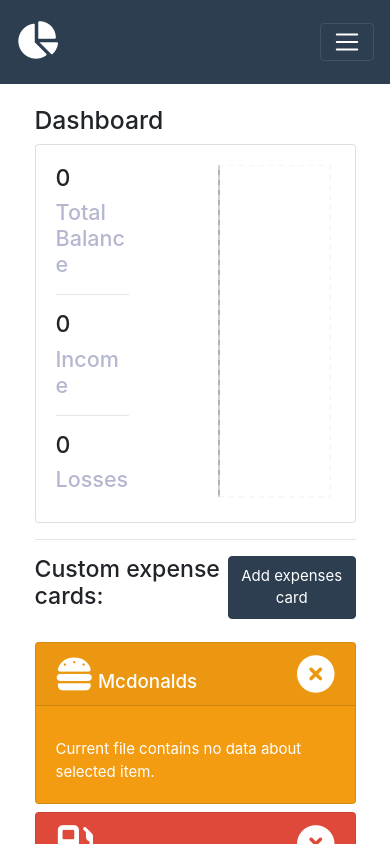
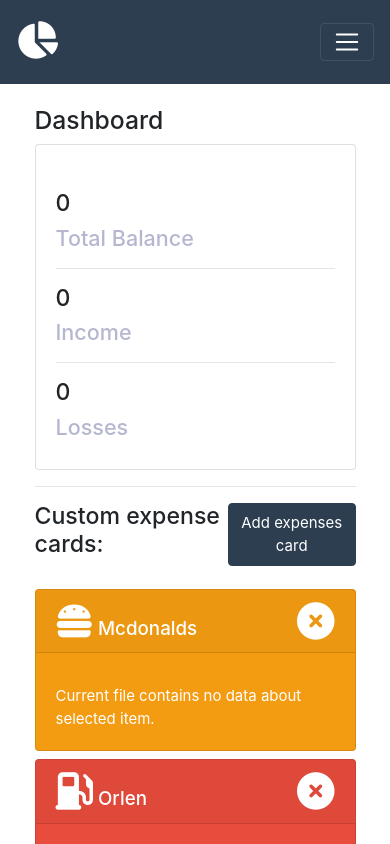
Before and after one commit to Kielx/expenses-analyzer, a React (Create React App) app: page / in a window 390 px wide. Shown: the top 844 px of the page. Built offline with nearby package versions, Linux system fonts and the light colour scheme.

Commit message:
Change display of overview card on mobile xs devices to be stacked

```diff
--- a/src/App.css
+++ b/src/App.css
@@ -39,3 +39,9 @@
   animation: htmlFadeIn 0.5s;
   transition: opacity 0.5s;
 }
+
+@media only screen and (max-width: 600px) {
+  .mainOverviewFirstColumn {
+    margin-top: 3vh;
+  }
+}
--- a/src/components/MainOverview.js
+++ b/src/components/MainOverview.js
@@ -12,7 +12,11 @@
     <Card>
       <Card.Body>
         <Row>
-          <Col xs={4} md={2}>
+          <Col
+            md={{ span: 2, order: "first" }}
+            xs={{ span: 12, order: "last" }}
+            className="mainOverviewFirstColumn"
+          >
             <div style={{ display: "inline-flex" }}>
               <h3>
                 {props.graphData.length !== 0 ? (
@@ -60,7 +64,7 @@
             </h3>
             <h4 style={{ color: "#B5B7D0" }}>Losses</h4>
           </Col>
-          <Col xs={8} md={10}>
+          <Col xs={12} md={10}>
             <MainChart graphData={props.graphData}></MainChart>
           </Col>
         </Row>
```
